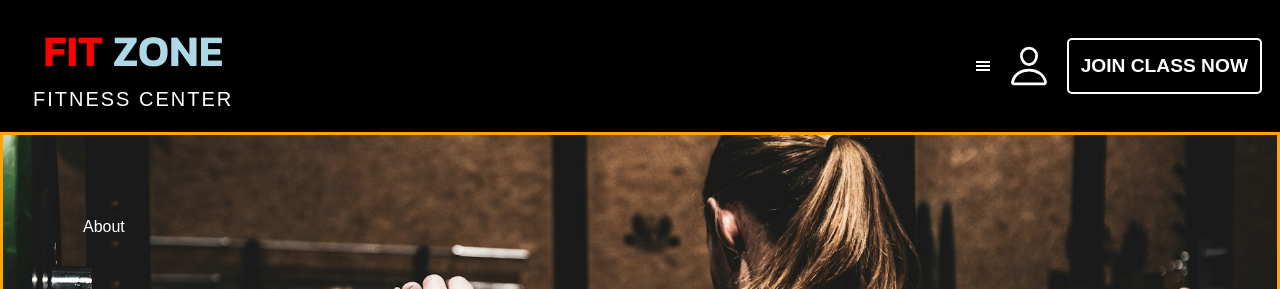
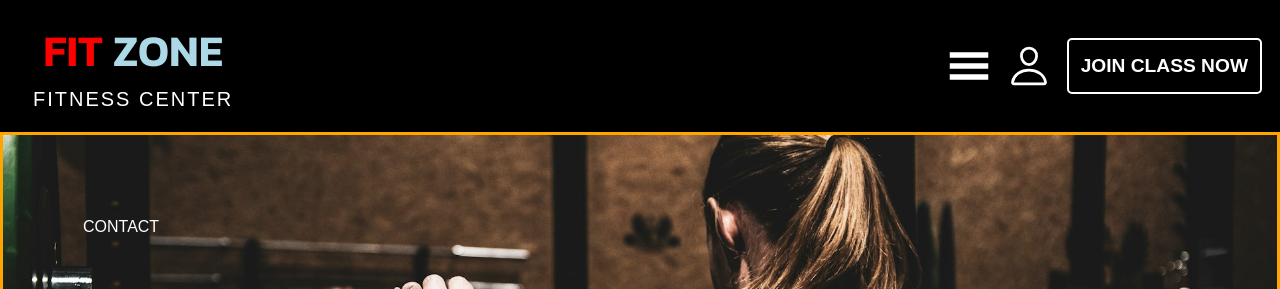
Before and after one commit to NMc0der/gym-website1, a Next.js app: page /contact in a window 1280 px wide. Shown: the top 289 px of the page. Built offline with nearby package versions, Linux system fonts and the light colour scheme.

Commit message:
setup layout section to recognize and display the current page

```diff
--- a/src/app/(Routes)/layout.jsx
+++ b/src/app/(Routes)/layout.jsx
@@ -1,14 +1,25 @@
+"use client";
+
 // import "../styles/global.scss";
 import "../styles/breakpoint.scss";
 // import heroImg from "../assets/scott-webb-Vn39uEkX00s-unsplash.jpg";
 import heroImg2 from "../assets/sven-mieke-optBC2FxCfc-unsplash.jpg";
 import Image from "next/image";
+import { usePathname } from "next/navigation";
 
 const Layout = ({ children }) => {
+  const pathname = usePathname();
+
+  const pathTitle = pathname
+    .slice(1)
+    .replace(/([a-z])([A-Z])/g, "$1 $2")
+    .toUpperCase();
+
   return (
     <>
       <div className="pages-hero-section">
-        <h2>About</h2>
+        <h2>{pathTitle}</h2>
+        {/* <p>Current pathname: {pathTitle}</p> */}
         <Image className="hero-img" src={heroImg2} alt="" />
       </div>
       {children}
--- a/src/app/styles/global.scss
+++ b/src/app/styles/global.scss
@@ -196,7 +196,15 @@ $color-primary: blue;
     font-size: 2.75rem;
   }
 
+  div > * {
+    font-size: 2.75rem;
+  }
+
   a > *:hover {
+    @include hovTrasition();
+  }
+
+  div > *:hover {
     @include hovTrasition();
   }
 
```
